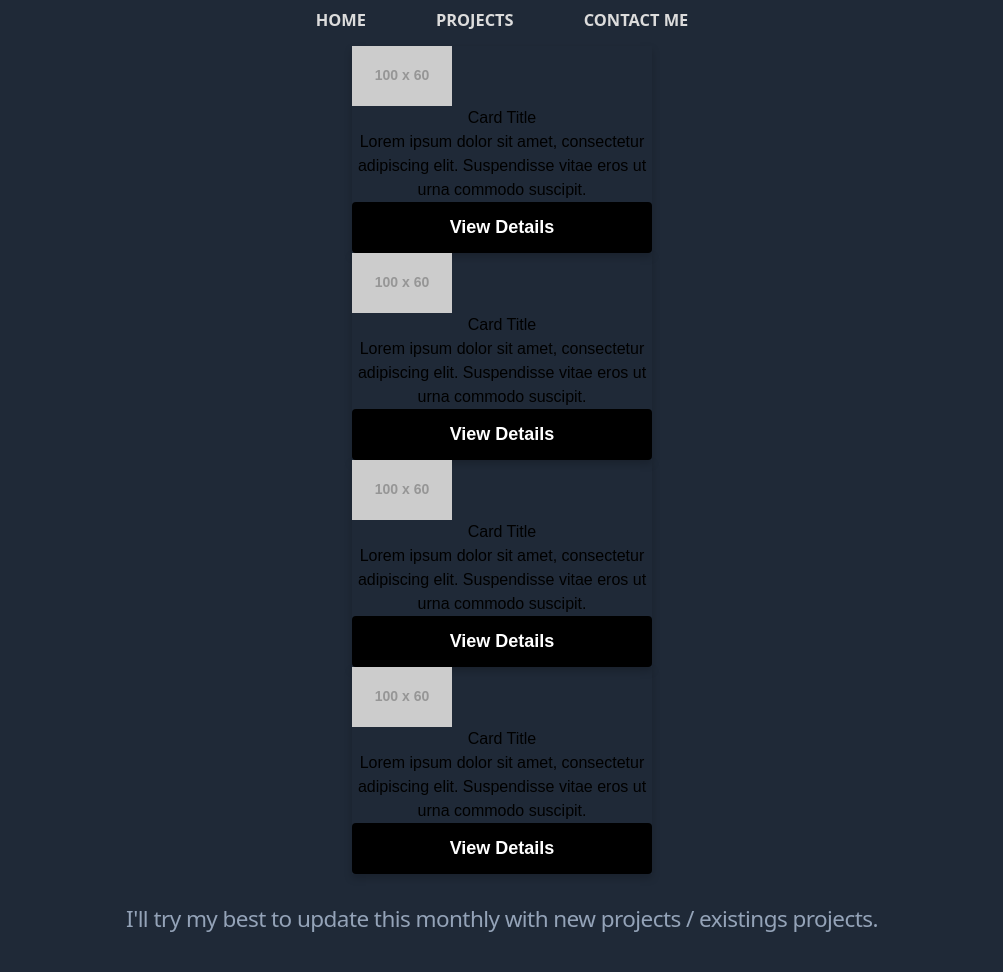
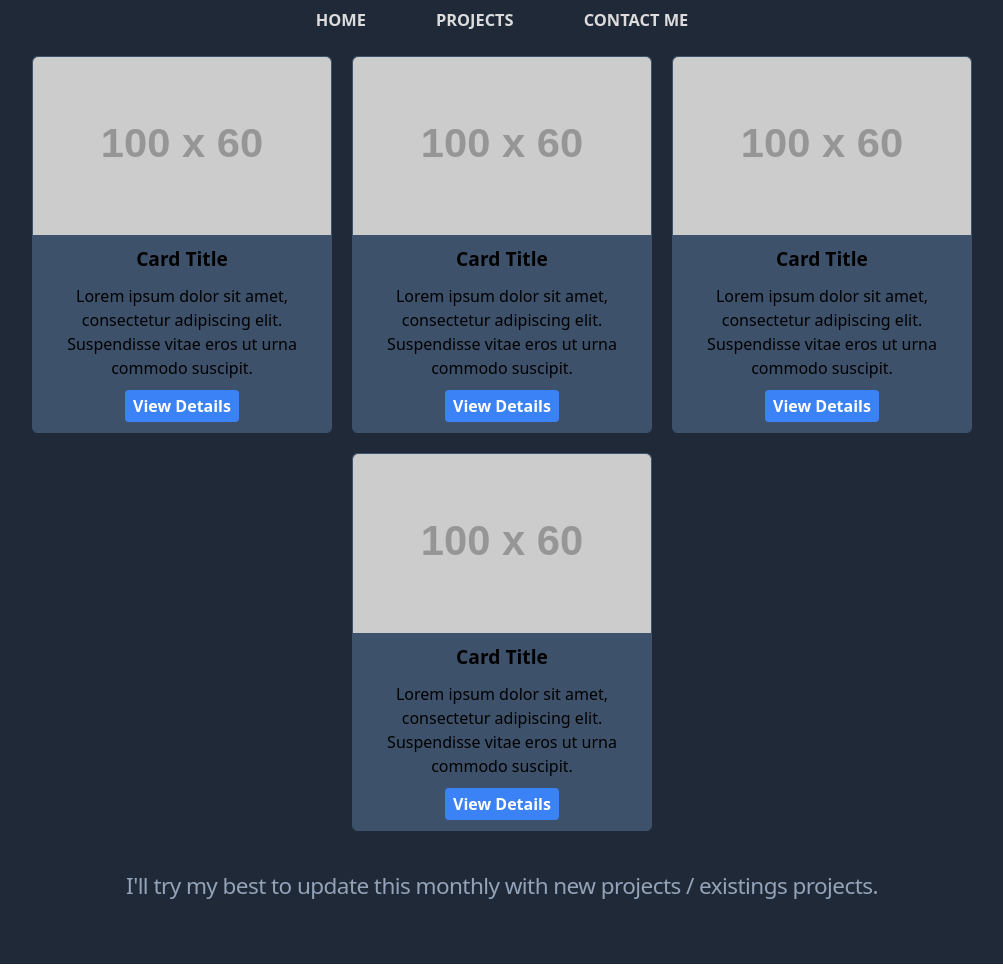
Before and after one commit to Jqstln/portfolio, an Astro site: page /projects in a window 1280 px wide. Shown: the whole page, without its empty margins (138-1141 px from the left). Built offline with nearby package versions, Linux system fonts and the light colour scheme; Astro itself is replaced by a stand-in of ours; placeholder pictures from the web are drawn by us.

Commit message:
Update index.css

```diff
--- a/src/style/index.css
+++ b/src/style/index.css
@@ -1,6 +1,24 @@
 @tailwind base;
 @tailwind components;
 @tailwind utilities;
+
+html {
+    scroll-behavior: smooth;
+}
+
+/* ==== Scrollbar ==== */
+::-webkit-scrollbar {
+    width: 7.5px
+}
+
+::-webkit-scrollbar-track {
+    background: #1f2836;
+}
+
+::-webkit-scrollbar-thumb {
+    background: #313953;
+    border-radius: 5px
+}
 
 .nav-text {
     color: gainsboro;
@@ -8,51 +26,88 @@
     margin-left: 35px;
     margin-right: 35px;
     padding-bottom: 5px;
+    position: relative;
 }
 
-.nav-text:hover {
-    border-bottom: 3.9px solid rgb(93, 255, 247);
-    margin-bottom: 2px;
+.nav-text::after {
+    content: '';
+    position: absolute;
+    left: 0;
+    bottom: -3.9px;
+    width: 0;
+    border-bottom: 3.9px solid transparent;
+    transition: width 0.8s cubic-bezier(0.215, 0.61, 0.355, 1);
 }
 
-.nav-text:active {
-    border-bottom: 3.9px solid rgb(74, 247, 126);
-    margin-bottom: 2px;
+.nav-text:hover::after {
+    width: 100%;
+    border-color: rgb(131, 22, 158);
+}
+
+#hover-icon {
+    color: #fff;
+    transition: color 0.3s ease-out;
+}
+
+#hover-icon:hover {
+    color: purple;
+}
+
+.card-container {
+    display: flex;
+    flex-wrap: wrap;
+    justify-content: center;
+    max-width: 960px;
+    margin: 0 auto;
 }
 
 .card {
-    box-shadow: 0 4px 8px 0 rgba(0, 0, 0, 0.2);
-    max-width: 300px;
-    margin: auto;
-    text-align: center;
-    font-family: arial;
+    width: calc((100% / 3) - 20px);
+    margin: 10px;
+    border: 1px solid #3e516b;
+    border-radius: 5px;
+    overflow: hidden;
+    position: relative;
+    transition: transform 0.3s ease-in-out;
 }
 
-.price {
-    color: grey;
-    font-size: 22px;
+.card img {
+    width: 100%;
+    height: auto;
+    border-top-left-radius: 5px;
+    border-top-right-radius: 5px;
+}
+
+.card-content {
+    background-color: #3e516b;
+    padding: 10px;
+    text-align: center;
+}
+
+.card h2 {
+    font-weight: bolder;
+    font-size: 1.2em;
+    margin-bottom: 10px;
+}
+
+.card-desc {
+    font-size: 1em;
+    margin-bottom: 10px;
 }
 
 .card button {
-    border: none;
-    outline: 0;
-    padding: 12px;
-    color: white;
-    background-color: #000;
-    text-align: center;
-    cursor: pointer;
-    width: 100%;
-    font-size: 18px;
+    display: block;
+    margin: auto;
+    margin-top: 10px;
 }
 
-.card button:hover {
-    opacity: 0.7;
+.card:hover {
+    transform: scale(1.05);
 }
 
-#hover-icon {
-    color: #000;
+@media (max-width: 768px) {
+    .card {
+        width: 85%;
+        margin: 10px auto;
+    }
 }
-
-#hover-icon:hover {
-    color: #838282;
-}
```
